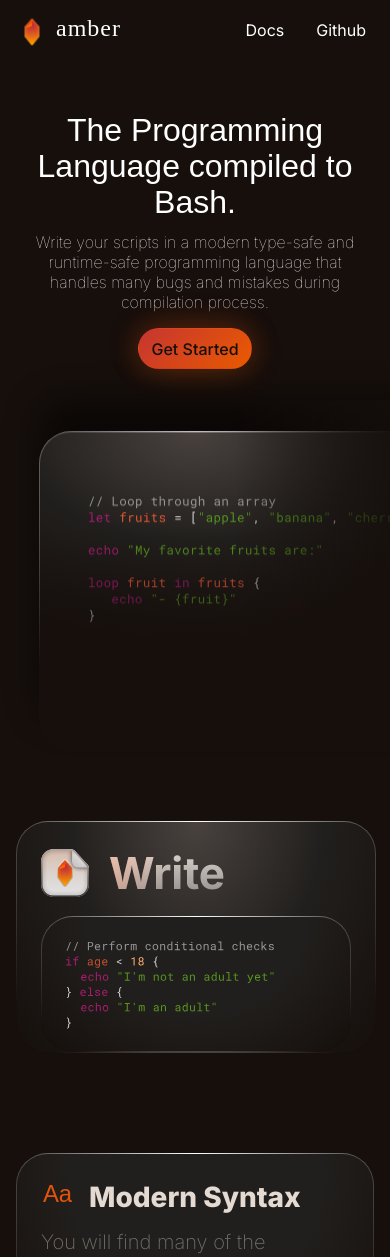
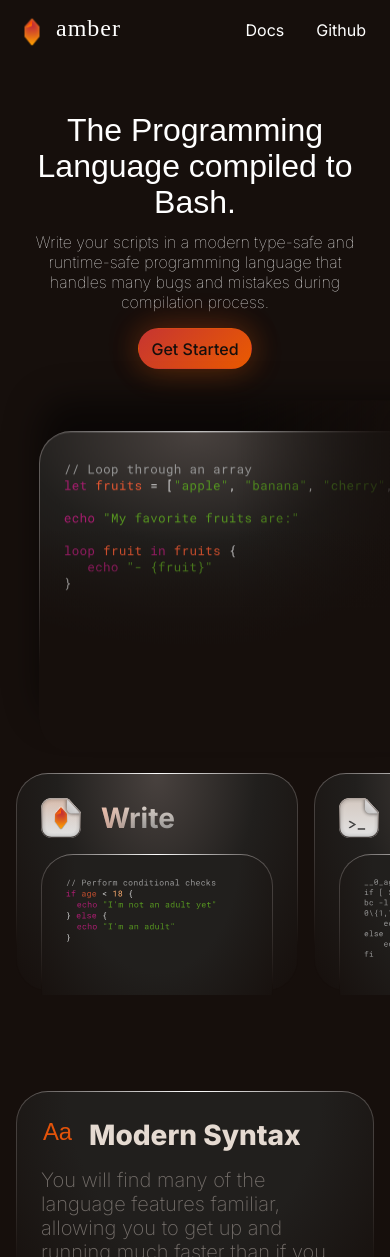
Before and after one commit to amber-lang/amber-website, a Next.js app: page / in a window 390 px wide. Shown: the top 1257 px of the page. Built offline with nearby package versions, Linux system fonts and the light colour scheme.

Commit message:
finish development

```diff
--- a/src/components/views/Jumbotron/Jumbotron.module.css
+++ b/src/components/views/Jumbotron/Jumbotron.module.css
@@ -152,14 +152,16 @@
 
             .code {
                 width: 100vw;
-                margin-top: 4rem;
+                margin: 2rem;
+                margin-top: 2.5rem;
             }
         }
     }
 }
 
 @media screen and (max-width: 420px) {
-    .jumbotron .text {
+    .jumbotron {
+        .text {
             .heading {
                 font-size: 2rem;
                 line-height: 2.25rem;
@@ -179,4 +181,10 @@
                 margin-top: 1rem;
             }
         }
+
+        .image .card .code {
+            margin: 1.5rem;
+            margin-top: 2rem;
         }
+    }
+}
--- a/src/components/views/Pipeline/Pipeline.module.css
+++ b/src/components/views/Pipeline/Pipeline.module.css
@@ -119,10 +119,20 @@
 @media screen and (max-width: 720px) {
     .container {
         padding: 0.25rem 1rem;
-        margin-top: 5rem;
+        margin-top: 0rem;
+        gap: 1rem;
 
         & > * {
             max-width: unset;
+        }
+
+        .icon {
+            width: 2.5rem;
+            height: 2.5rem;
+        }
+
+        & h1 {
+            font-size: 1.75rem;
         }
 
         .pipeline {
@@ -141,15 +151,15 @@
 @media screen and (max-width: 420px) {
     .container {
         padding: 0.25rem 1rem;
-        margin-top: 3rem;
+        margin-top: 0rem;
 
         .pipeline {
             margin-top: 1rem;
-            width: calc(100vw - 5rem);
+            width: calc(100vw - 5rem - 20vw);
             height: 7rem;
 
             & > * {
-                height: 8.5rem;
+                height: 10.5rem;
             }
 
             & .write, & .compile, & .execute {
```
Lines whose indentation alone changed are shown as unchanged.
